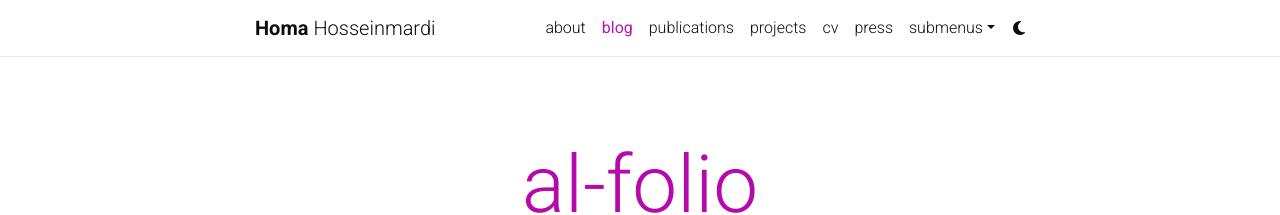
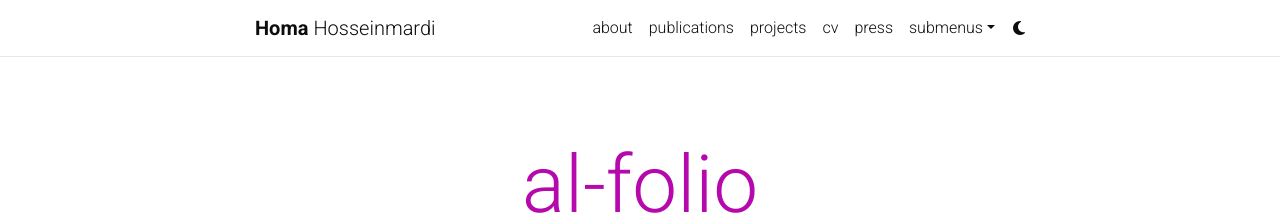
Before and after one commit to homahm/homahm.github.io, a Jekyll site: the page built from blog/index.html, in a window 1280 px wide. Shown: the top 215 px of the page. Built offline with Jekyll 4.4.1, drawn with Linux system fonts in a browser that asks for light colours; the list of posts is cut into pages by our own code; comment, search, counter and statistics services are not loaded; a style sheet for code colours, icons or effects is not loaded.

Commit message:
updated
updated

```diff
--- a/_includes/header.html
+++ b/_includes/header.html
@@ -54,7 +54,7 @@
               {% if site.blog_nav_title %}
               <!-- Blog -->
               <li class="nav-item {% if page.url contains 'blog' %}active{% endif %}">
-                <a class="nav-link" href="{{ '/blog/' | relative_url }}">{{ site.blog_nav_title }}
+                <!--a class="nav-link" href="{{ '/blog/' | relative_url }}">{{ site.blog_nav_title }}
                   {%- if page.url contains 'blog' -%}
                   <span class="sr-only">(current)</span>
                   {%- endif -%}
```
